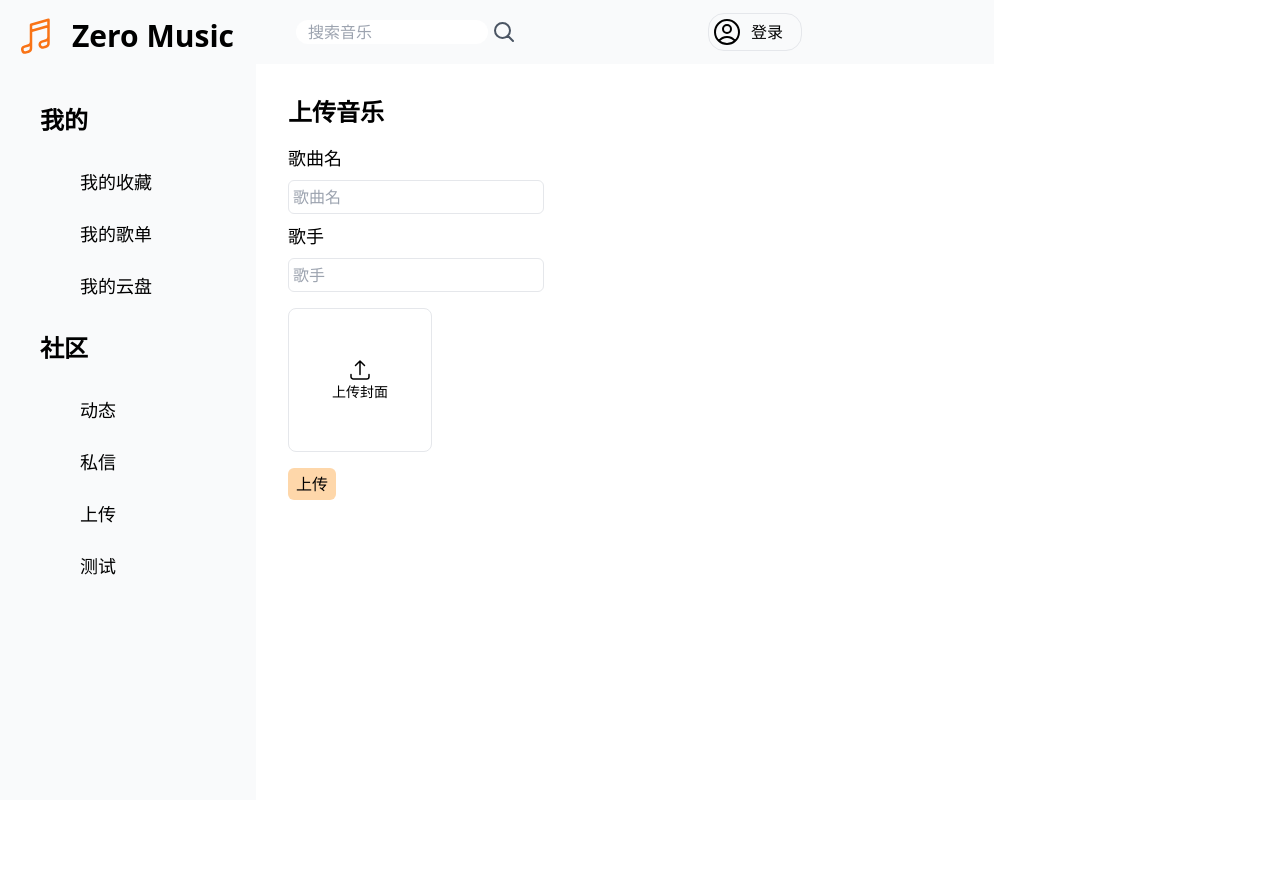
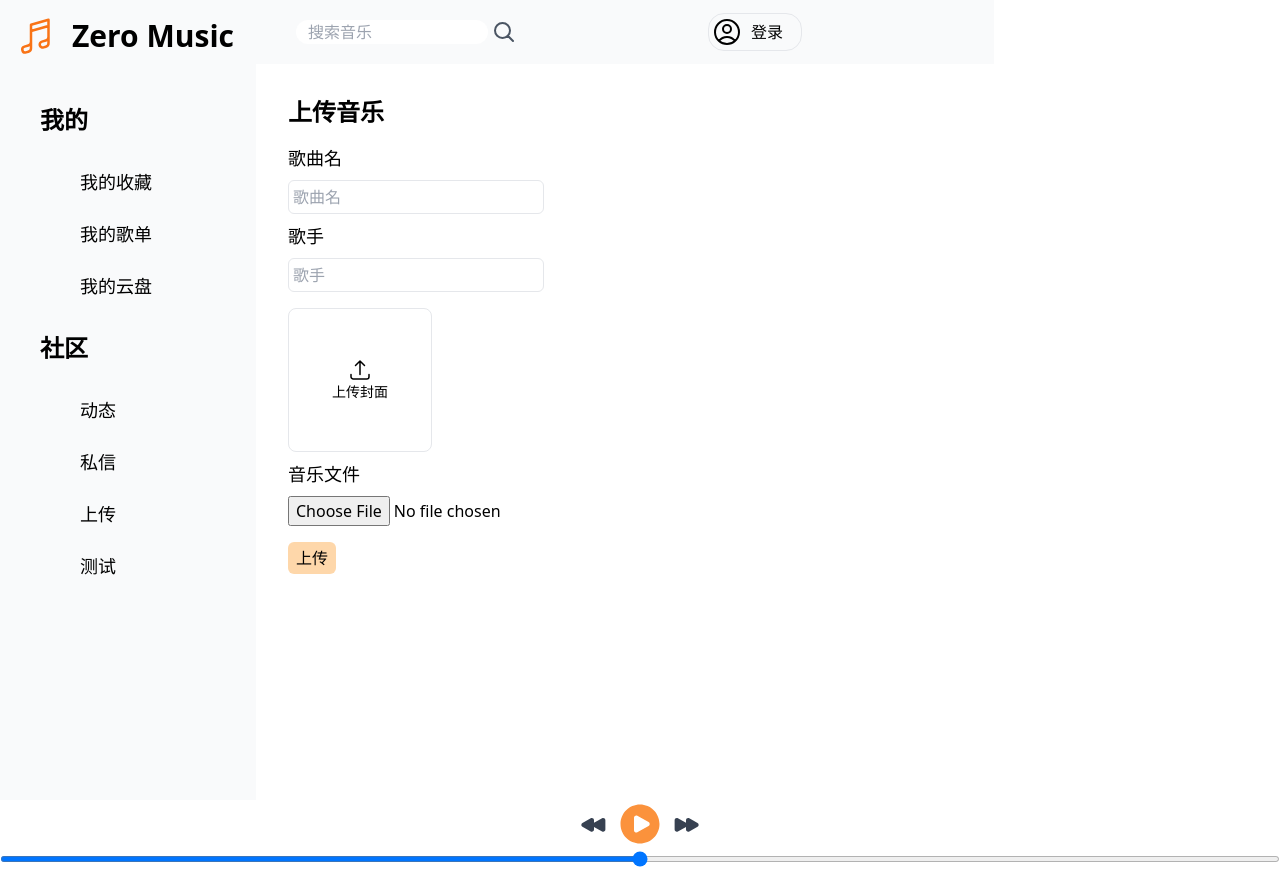
Before and after one commit to HaowenHou/zero-music-mern, a Next.js app: page /upload in a window 1280 px wide. Before the commit the page ends 800 px from the top, so only its background shows below. Built offline with nearby package versions, Linux system fonts and the light colour scheme; no server answers.

Commit message:
Add player control demo

```diff
--- a/pages/components/Layout.js
+++ b/pages/components/Layout.js
@@ -1,15 +1,18 @@
 import Sidebar from './Sidebar'
 import SearchBar from './TopBar'
+import PlayerControl from './PlayerControl'
 
 const Layout = ({ children }) => {
   return (
-    <div className="flex">
-      <Sidebar />
-      <div className="main-content">
-        <SearchBar />
-        <div className="content">{children}</div>
+    <div className='flex flex-col'>
+      <div className="flex">
+        <Sidebar />
+        <div className="flex flex-col">
+          <SearchBar />
+          <div className="content">{children}</div>
+        </div>
       </div>
-      {/* <PlayerControl /> */}
+      <PlayerControl />
     </div>
   )
 }
--- a/pages/components/PlayerControl.js
+++ b/pages/components/PlayerControl.js
@@ -1,17 +1,90 @@
-import React from 'react';
+import React, { useState, useEffect, useRef } from 'react';
 
 const PlayerControl = () => {
+    const [currentTrackIndex, setCurrentTrackIndex] = useState(0);
+    const [isPlaying, setIsPlaying] = useState(false);
+    const audioRef = useRef(null);
+    const [trackProgress, setTrackProgress] = useState(0);
+
+    // Load track when track changes
+    useEffect(() => {
+        audioRef.current = new Audio('Stars In Her Eyes.mp3');
+        if (isPlaying) {
+            audioRef.current.play();
+        } else {
+            audioRef.current.pause();
+        }
+        // audioRef.current.src = 'Stars In Her Eyes.mp3';
+        // tracks[currentTrackIndex].file;
+        setTrackProgress(0);
+    }, [currentTrackIndex]);
+
+    // Update progress as audio plays
+    useEffect(() => {
+        const interval = setInterval(() => {
+            if (audioRef.current) {
+                setTrackProgress(audioRef.current.currentTime / audioRef.current.duration);
+            }
+        }, 500);
+        return () => clearInterval(interval);
+    }, [isPlaying]);
+
+    const playPause = () => {
+        setIsPlaying(!isPlaying);
+        if (isPlaying) {
+            audioRef.current.pause();
+        } else {
+            audioRef.current.play();
+        }
+    };
+
+    const nextTrack = () => {
+        setCurrentTrackIndex((prevIndex) => {
+            return (prevIndex + 1) % tracks.length;
+        });
+    };
+
+    const prevTrack = () => {
+        setCurrentTrackIndex((prevIndex) => {
+            return prevIndex === 0 ? tracks.length - 1 : prevIndex - 1;
+        });
+    };
+
+    const onProgressChange = (e) => {
+        const newTime = e.target.value * audioRef.current.duration;
+        audioRef.current.currentTime = newTime;
+        setTrackProgress(audioRef.current.currentTime / audioRef.current.duration);
+    };
+
     return (
-        <div className="player-control">
-            <button className="control-button">Prev</button>
-            <button className="control-button">Play</button>
-            <button className="control-button">Next</button>
-
-            <input type="range" className="progress-bar" />
-
-            <button className="control-button">Vol-</button>
-            <input type="range" className="volume-slider" />
-            <button className="control-button">Vol+</button>
+        <div>
+            <div className='flex flex-col'>
+                <div className='flex justify-center'>
+                    <button onClick={prevTrack}>
+                        <svg className="size-7 fill-gray-700" xmlns="http://www.w3.org/2000/svg" viewBox="0 0 24 24" fill="currentColor">
+                            <path d="M9.195 18.44c1.25.714 2.805-.189 2.805-1.629v-2.34l6.945 3.968c1.25.715 2.805-.188 2.805-1.628V8.69c0-1.44-1.555-2.343-2.805-1.628L12 11.029v-2.34c0-1.44-1.555-2.343-2.805-1.628l-7.108 4.061c-1.26.72-1.26 2.536 0 3.256l7.108 4.061Z" />
+                        </svg>
+                    </button>
+                    <button onClick={playPause}>
+                        {isPlaying ? (
+                            <svg className="size-12 fill-orange-400 mx-2" xmlns="http://www.w3.org/2000/svg" viewBox="0 0 24 24" fill="currentColor">
+                                <path fillRule="evenodd" d="M2.25 12c0-5.385 4.365-9.75 9.75-9.75s9.75 4.365 9.75 9.75-4.365 9.75-9.75 9.75S2.25 17.385 2.25 12ZM9 8.25a.75.75 0 0 0-.75.75v6c0 .414.336.75.75.75h.75a.75.75 0 0 0 .75-.75V9a.75.75 0 0 0-.75-.75H9Zm5.25 0a.75.75 0 0 0-.75.75v6c0 .414.336.75.75.75H15a.75.75 0 0 0 .75-.75V9a.75.75 0 0 0-.75-.75h-.75Z" clipRule="evenodd" />
+                            </svg>
+                        ) : (
+                            <svg className="size-12 fill-orange-400 mx-2" xmlns="http://www.w3.org/2000/svg" viewBox="0 0 24 24" fill="currentColor">
+                                <path fillRule="evenodd" d="M2.25 12c0-5.385 4.365-9.75 9.75-9.75s9.75 4.365 9.75 9.75-4.365 9.75-9.75 9.75S2.25 17.385 2.25 12Zm14.024-.983a1.125 1.125 0 0 1 0 1.966l-5.603 3.113A1.125 1.125 0 0 1 9 15.113V8.887c0-.857.921-1.4 1.671-.983l5.603 3.113Z" clipRule="evenodd" />
+                            </svg>
+                        )}
+                    </button>
+                    <button onClick={nextTrack}>
+                        <svg className="size-7 fill-gray-700" xmlns="http://www.w3.org/2000/svg" viewBox="0 0 24 24" fill="currentColor">
+                            <path d="M5.055 7.06C3.805 6.347 2.25 7.25 2.25 8.69v8.122c0 1.44 1.555 2.343 2.805 1.628L12 14.471v2.34c0 1.44 1.555 2.343 2.805 1.628l7.108-4.061c1.26-.72 1.26-2.536 0-3.256l-7.108-4.061C13.555 6.346 12 7.249 12 8.689v2.34L5.055 7.061Z" />
+                        </svg>
+                    </button>
+                </div>
+                <input type="range" value={trackProgress} step="0.01" min="0" max="1" onChange={onProgressChange}
+                className='my-2 h-1.5 bg-gray-200 rounded-lg cursor-pointer' />
+            </div>
         </div>
     );
 };
--- a/pages/index.js
+++ b/pages/index.js
@@ -1,6 +1,5 @@
 import React from 'react';
 import Layout from './components/Layout';
-import AudioPlayer from './components/AudioPlayer';
 
 function App() {
   return (
@@ -63,7 +62,6 @@ function App() {
           </div>
         </div>
 
-        {/* <AudioPlayer /> */}
       </div>
     </Layout>
   );
--- a/pages/upload.js
+++ b/pages/upload.js
@@ -26,7 +26,7 @@ export default function Upload() {
 
   function saveMusic(ev) {
     ev.preventDefault();
-    const data = {name, artist, cover};
+    const data = { name, artist, cover };
     axios.post('/api/uploadMusic', data)
   }
 
@@ -63,6 +63,9 @@ export default function Upload() {
             </label>
           )}
 
+        <label className="text-lg my-2">音乐文件</label>
+        <input type="file" />
+
         <button type="submit" className="mr-auto mt-4 bg-orange-200 rounded-md py-1 px-2 hover:bg-orange-400">
           上传
         </button>
```
Also changed, not shown: 1 other file (tests, documents, lock files or other folders).
